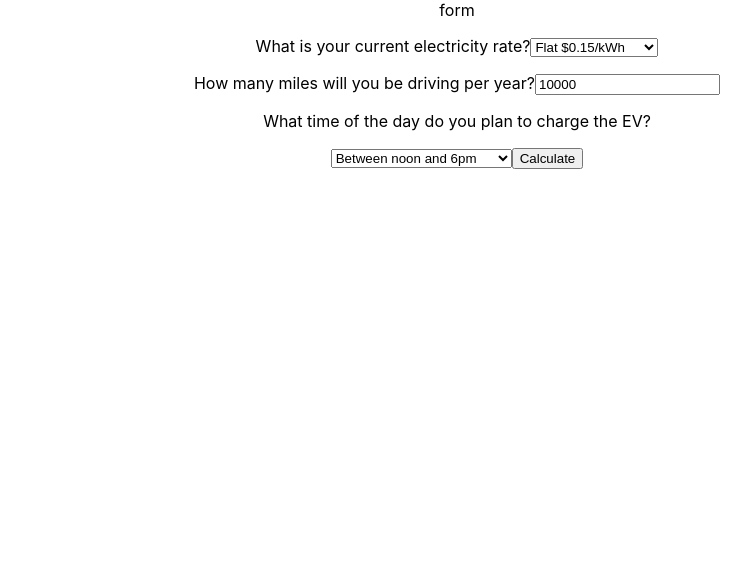
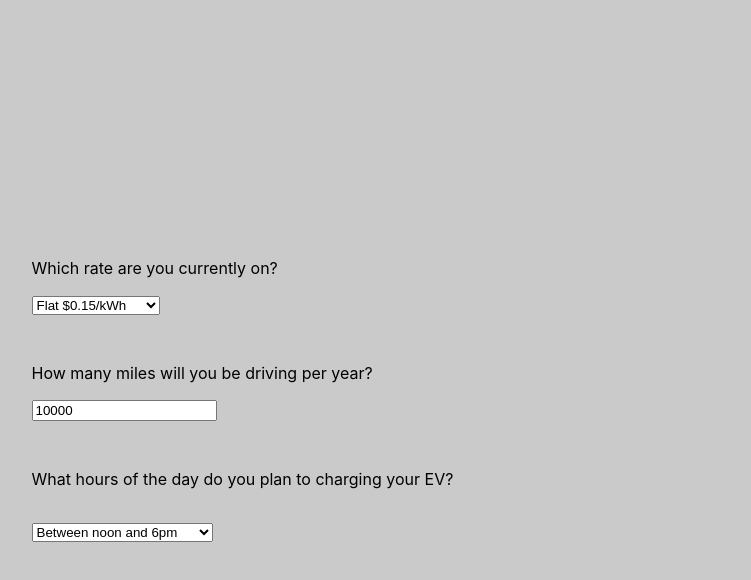
Before and after one commit to Kama580/zappyride-rate-comparison, a React (Create React App) app: page / in a window 1280 px wide. Shown: the top 580 px of the page, without its empty margins (183-934 px from the left). Built offline with nearby package versions, Linux system fonts and the light colour scheme.

Commit message:
chore: some basic css

```diff
--- a/src/App.css
+++ b/src/App.css
@@ -1,8 +1,4 @@
-.App {
-	text-align: center;
-}
-
-.App-logo {
+/* .App-logo {
 	height: 40vmin;
 	pointer-events: none;
 }
@@ -13,14 +9,13 @@
 	}
 }
 
-.App-header {
-	background-color: #61dafb;
+.App {
+	background-color: #8a61fb;
 	min-height: 100vh;
 	display: flex;
-	flex-direction: column;
+	flex-direction: row;
 	align-items: center;
-	justify-content: center;
-	font-size: calc(10px + 2vmin);
+	justify-content: space-around;
 	color: white;
 }
 
@@ -36,3 +31,22 @@
 		transform: rotate(360deg);
 	}
 }
+
+.left-section {
+	border: 2px solid pink;
+	display: flex;
+	flex-direction: column;
+	justify-content: space-evenly;
+}
+
+.right-section {
+	border: 2px solid pink;
+	display: flex;
+	flex-direction: column;
+	justify-content: space-evenly;
+}
+
+.chart {
+	width: 800px;
+	height: auto;
+} */
--- a/src/App.js
+++ b/src/App.js
@@ -121,22 +121,25 @@ class App extends React.Component {
 
 		return (
 			<div className="App">
-				<form>
-					form
+				<div>
+					<form className="left-section">
 						<p>
 							<label htmlFor="currentRate">
-							What is your current electricity rate?
+								Which rate are you currently on?
 							</label>
+							<p>
 								<select name="currentRate" onChange={this.handleUserInput}>
 									{ratesArray.map((rate, idx) => (
 										<option key={idx}>{rate}</option>
 									))}
 								</select>
 							</p>
+						</p>
 						<p>
 							<label htmlFor="milesPerYear">
 								How many miles will you be driving per year?
 							</label>
+							<p>
 								<input
 									type="text"
 									name="milesPerYear"
@@ -144,18 +147,22 @@ class App extends React.Component {
 									value={this.state.milesPerYear}
 								/>
 							</p>
+						</p>
 						<p>
 							<label htmlFor="chosenTimeWindow">
-							What time of the day do you plan to charge the EV?
+								What hours of the day do you plan to charging your EV?
 							</label>
 						</p>
+						<p>
 							<select name="chosenTimeWindow" onChange={this.handleUserInput}>
 								{timesOfDayOptionsArray.map((time, idx) => (
 									<option key={idx}>{time}</option>
 								))}
 							</select>
-					<button type="submit">Calculate</button>
+						</p>
 					</form>
+				</div>
+				<div className="right-section">
 					{this.state.loaded && (
 						<div>
 							<Chart
@@ -178,6 +185,7 @@ class App extends React.Component {
 						</div>
 					)}
 				</div>
+			</div>
 		);
 	}
 }
--- a/src/chart.js
+++ b/src/chart.js
@@ -11,16 +11,46 @@ const Chart = (props) => {
 	return (
 		<div className="chart">
 			<VictoryChart
-				domainPadding={40}
+				height={400}
 				width={500}
-				height={600}
+				domainPadding={{ x: 100, y: [0, 20] }}
 				theme={VictoryTheme.material}
 			>
-				<VictoryAxis tickValues={props.ratesArray} />
-				<VictoryAxis dependentAxis tickFormat={(x) => `$${x}/year`} />
+				<VictoryAxis tickValues={props.ratesArray} stile={{ stroke: "none" }} />
+				<VictoryAxis
+					dependentAxis
+					tickFormat={(x) => `$${x}/year`}
+					padding={{ left: 20, right: 60 }}
+					name="name"
+					style={{
+						tickLabels: {
+							fontSize: 8,
+							align: "center",
+							padding: 0,
+							stroke: "none",
+						},
+					}}
+				/>
 				<VictoryStack>
-					<VictoryBar data={props.B1} x="name" y="cost" />
-					<VictoryBar data={props.billImpact} x="name" y="cost" />
+					<VictoryBar
+						data={props.B1}
+						x="name"
+						y="cost"
+						left={50}
+						animate={{
+							duration: 2000,
+							onLoad: { duration: 1000 },
+						}}
+					/>
+					<VictoryBar
+						data={props.billImpact}
+						x="name"
+						y="cost"
+						animate={{
+							duration: 2000,
+							onLoad: { duration: 1000 },
+						}}
+					/>
 				</VictoryStack>
 			</VictoryChart>
 		</div>
--- a/src/index.css
+++ b/src/index.css
@@ -17,3 +17,41 @@ code {
 	height: 30%;
 	width: 30%;
 }
+
+.App-logo {
+	height: 40vmin;
+	pointer-events: none;
+}
+
+@media (prefers-reduced-motion: no-preference) {
+	.App-logo {
+		animation: App-logo-spin infinite 20s linear;
+	}
+}
+
+.App {
+	background-color: #cacaca;
+	min-height: 100vh;
+	display: flex;
+	flex-direction: row;
+	align-items: center;
+	justify-content: space-around;
+	/* color: white; */
+}
+
+.left-section {
+	display: flex;
+	flex-direction: column;
+	justify-content: space-evenly;
+}
+
+.right-section {
+	/* display: flex;
+	flex-direction: column;
+	justify-content: center; */
+}
+
+.chart {
+	width: 800px;
+	height: auto;
+}
```
Lines whose indentation alone changed are shown as unchanged.
